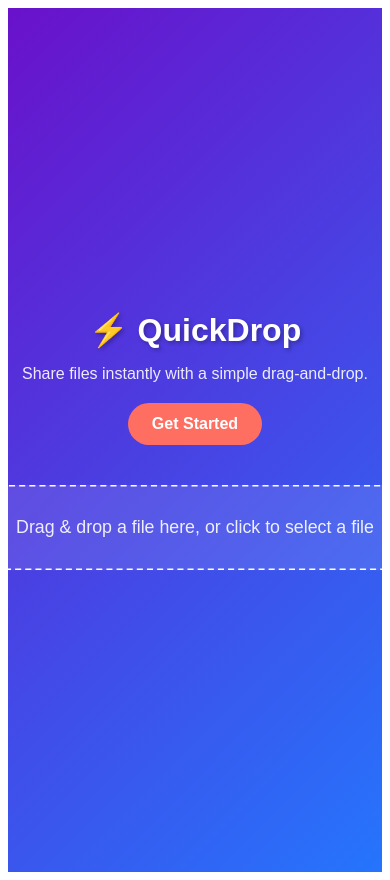
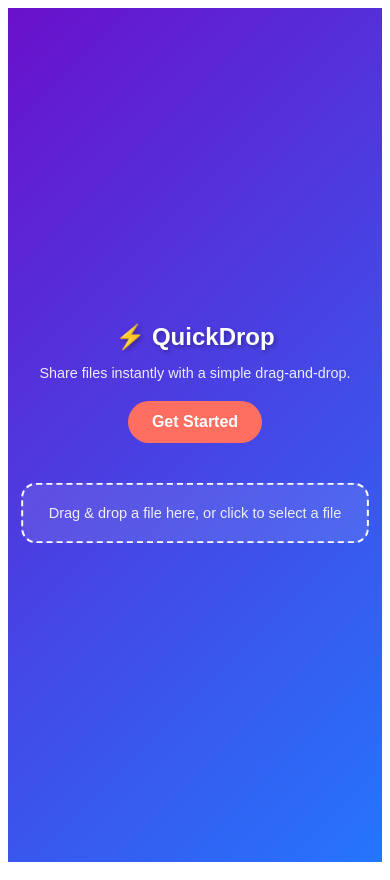
Before and after one commit to GuruShrihari/QuickDrop, a React (Create React App) app in the folder frontend/: page / in a window 390 px wide. Built offline with nearby package versions, Linux system fonts and the light colour scheme.

Commit message:
i have changed the file size to be uploaded gave cross origin support,made the css responsive and add loader for the qr tell the file is uploaded

```diff
--- a/frontend/src/App.js
+++ b/frontend/src/App.js
@@ -3,6 +3,7 @@ import axios from 'axios';
 import { QRCodeCanvas } from 'qrcode.react';
 import styled, { keyframes } from 'styled-components';
 import FileUploader from './components/FileUploader';
+
 
 // Keyframes for animations
 const fadeIn = keyframes`
@@ -44,6 +45,10 @@ const Container = styled.div`
   @media (max-width: 768px) {
     padding: 10px;
   }
+
+  @media (max-width: 480px) {
+    padding: 5px;
+  }
 `;
 
 const HeroSection = styled.div`
@@ -59,6 +64,10 @@ const HeroSection = styled.div`
     @media (max-width: 768px) {
       font-size: 2rem;
     }
+
+    @media (max-width: 480px) {
+      font-size: 1.5rem;
+    }
   }
 
   p {
@@ -68,6 +77,9 @@ const HeroSection = styled.div`
 
     @media (max-width: 768px) {
       font-size: 1rem;
+    }
+      @media (max-width: 480px) {
+      font-size: 0.9rem;
     }
   }
 `;
@@ -86,6 +98,7 @@ const Button = styled.button`
   // Apply pulse animation on hover
   &:hover {
     background-color: #ff3b2f;
+    transform: scale(1.05);
     animation: ${pulse} 0.5s ease-in-out;
   }
 `;
@@ -115,6 +128,7 @@ const QRCodeContainer = styled.div`
 const App = () => {
   const [fileUrl, setFileUrl] = useState('');
   const [ngrokUrl, setNgrokUrl] = useState('');
+  const [isLoading, setIsLoading] = useState(false);
 
   const handleUpload = async (file) => {
     const formData = new FormData();
@@ -128,9 +142,11 @@ const App = () => {
       });
 
       setFileUrl(response.data.fileUrl);
-      setNgrokUrl('https://17c0-2405-201-e003-11a6-60ed-9d0a-ccb-3634.ngrok-free.app' + response.data.fileUrl); // Replace with your ngrok URL
+      setNgrokUrl('https://3acd-152-52-100-226.ngrok-free.app' + response.data.fileUrl); // Replace with your ngrok URL
     } catch (error) {
       console.error('Error uploading file:', error);
+    } finally {
+      setIsLoading(false);
     }
   };
 
@@ -148,6 +164,9 @@ const App = () => {
       {/* File Uploader */}
       <FileUploader onUpload={handleUpload} />
 
+      {/* Loading Spinner */}
+      {isLoading && <p>Loading...</p>}
+
       {/* QR Code Display */}
       {fileUrl && (
         <QRCodeContainer>
--- a/frontend/src/Home.js
+++ b/frontend/src/Home.js
@@ -80,6 +80,7 @@ const Button = styled.button`
   &:hover {
     background-color: #ff3b2f;
     transform: scale(1.05);
+    animation: ${pulse} 0.5s ease-in-out;
   }
 `;
 
--- a/frontend/src/components/FileUploader.js
+++ b/frontend/src/components/FileUploader.js
@@ -38,7 +38,19 @@ const DropzoneContainer = styled.div`
     color: white;
     margin: 0;
     opacity: 0.9;
+    @media (max-width: 768px) {
+      font-size: 1rem;
+    }
+
+    @media (max-width: 480px) {
+      font-size: 0.9rem;
+    }
   }
+
+    @media (max-width: 480px) {
+      padding: 20px;
+      width: 300px;
+    }
 `;
 
 const FileUploader = ({ onUpload }) => {
```
Also changed, not shown: 1 other file (tests, documents, lock files or other folders).
